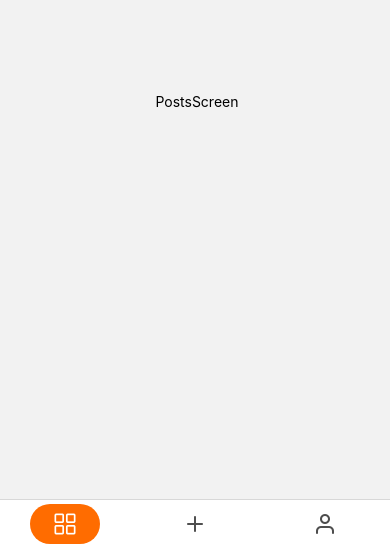
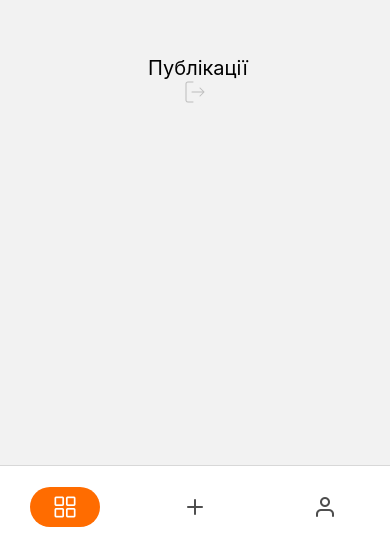
Before and after one commit to Tetiana2023/react-native, a React Native app: screen /Home in a window 390 px wide. Shown: the part 296-844 px from the top of the page. Built offline with nearby package versions, Linux system fonts and the light colour scheme.

Commit message:
create router.js

```diff
--- a/Screens/mainScreens/PostsScreen.js
+++ b/Screens/mainScreens/PostsScreen.js
@@ -1,25 +1,25 @@
 import React from "react";
 import { View, Text, StyleSheet, TouchableOpacity, Image } from "react-native";
 
-// import ExitBtn from "../../assets/img/log-out.png";
+import ExitBtn from "../../assets/img/log-out.png";
 
 export const PostsScreen = () => {
   return (
-    <View style={styles.container}>
-            <Text> PostsScreen</Text>
-        </View>
+    // <View style={styles.container}>
+    //         <Text> PostsScreen</Text>
+    //     </View>
 
-//    <View style={styles.container}>
-//       <View style={styles.header}>
-//         <Text style={styles.headerTitle}> Публікації</Text>
-//         <TouchableOpacity style={styles.exitBtn}>
-//           onPress={}
-//           <Image
-//            style={styles.exitIcon}
-//           source={ExitBtn} />
-//         </TouchableOpacity>
-//       </View>
-//     </View>
+   <View style={styles.container}>
+      <View style={styles.header}>
+        <Text style={styles.headerTitle}> Публікації</Text>
+        <TouchableOpacity style={styles.exitBtn} >
+
+          <Image
+           style={styles.exitIcon}
+          source={ExitBtn} />
+        </TouchableOpacity>
+      </View>
+    </View>
   );
 };
 const styles = StyleSheet.create({
@@ -27,9 +27,15 @@ const styles = StyleSheet.create({
     flex: 1,
     justifyContent: "center",
     alignItems: "center",
+    position: 'relative',
   },
   header: {
-justifyContent: "center"
+    height: 60,
+    position: "relative",
+    top: 1,
+    display: "flex",
+    alignItems: "center",
+
   },
   headerTitle: {
 fontSize: 20,
--- a/router.js
+++ b/router.js
@@ -34,15 +34,16 @@ export const useRoute = (isAuth) => {
     );
   }
   return (
-    <MainTab.Navigator tabBarOptions={{ showLabel: false,  }}
-//       screenOptions={{
-//         tabBarShowLable: false,
-//         tabBarStyle:{
-//           display:"flex",
-//           justifyContent: "center",
-//           height:83,
-//   }
-//       }}
+    <MainTab.Navigator
+    tabBarOptions={{ showLabel: false,  }}
+      screenOptions={{
+        tabBarShowLable: false,
+        tabBarStyle:{
+          display:"flex",
+          justifyContent: "center",
+          height:83,
+  }
+      }}
     >
       <MainTab.Screen
         name="Home"
```
